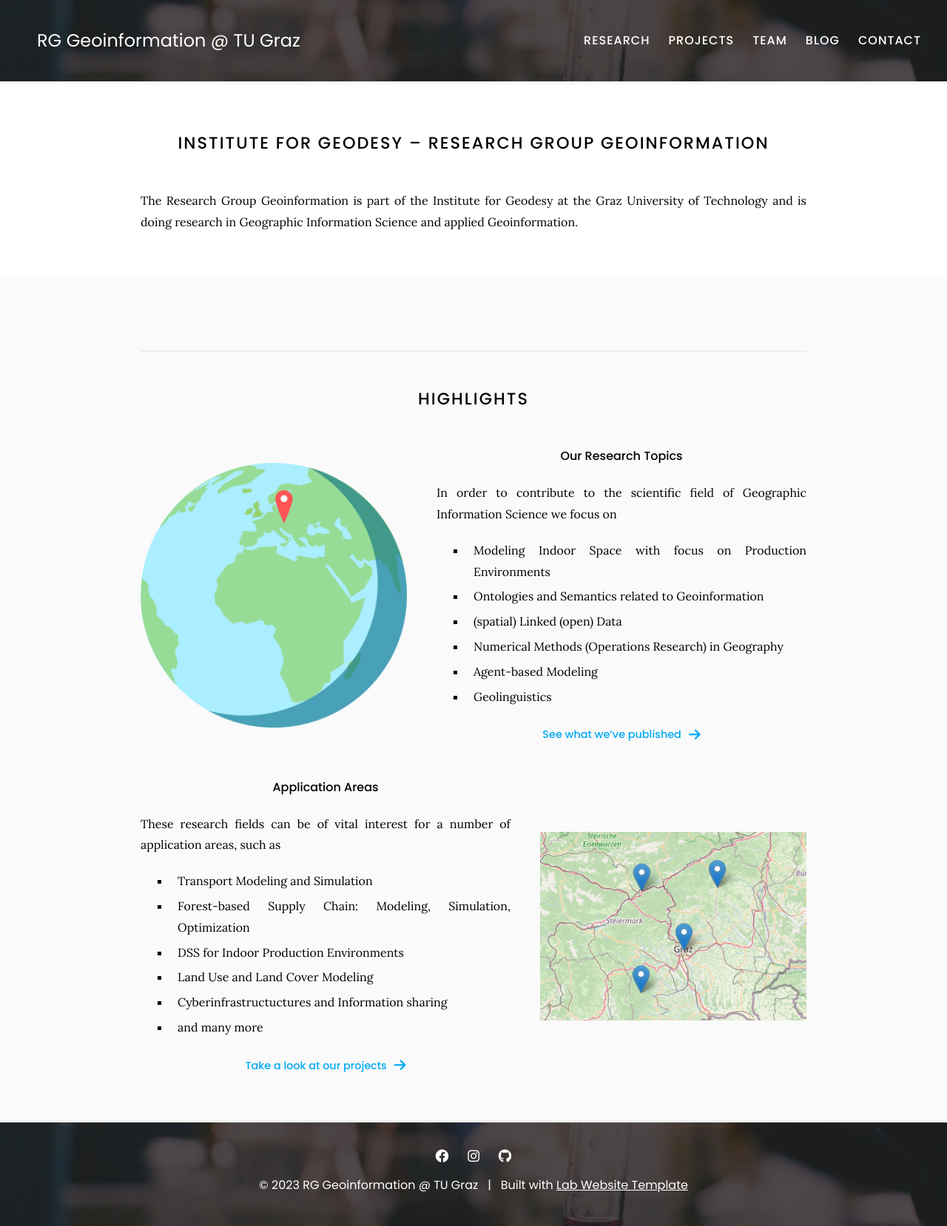
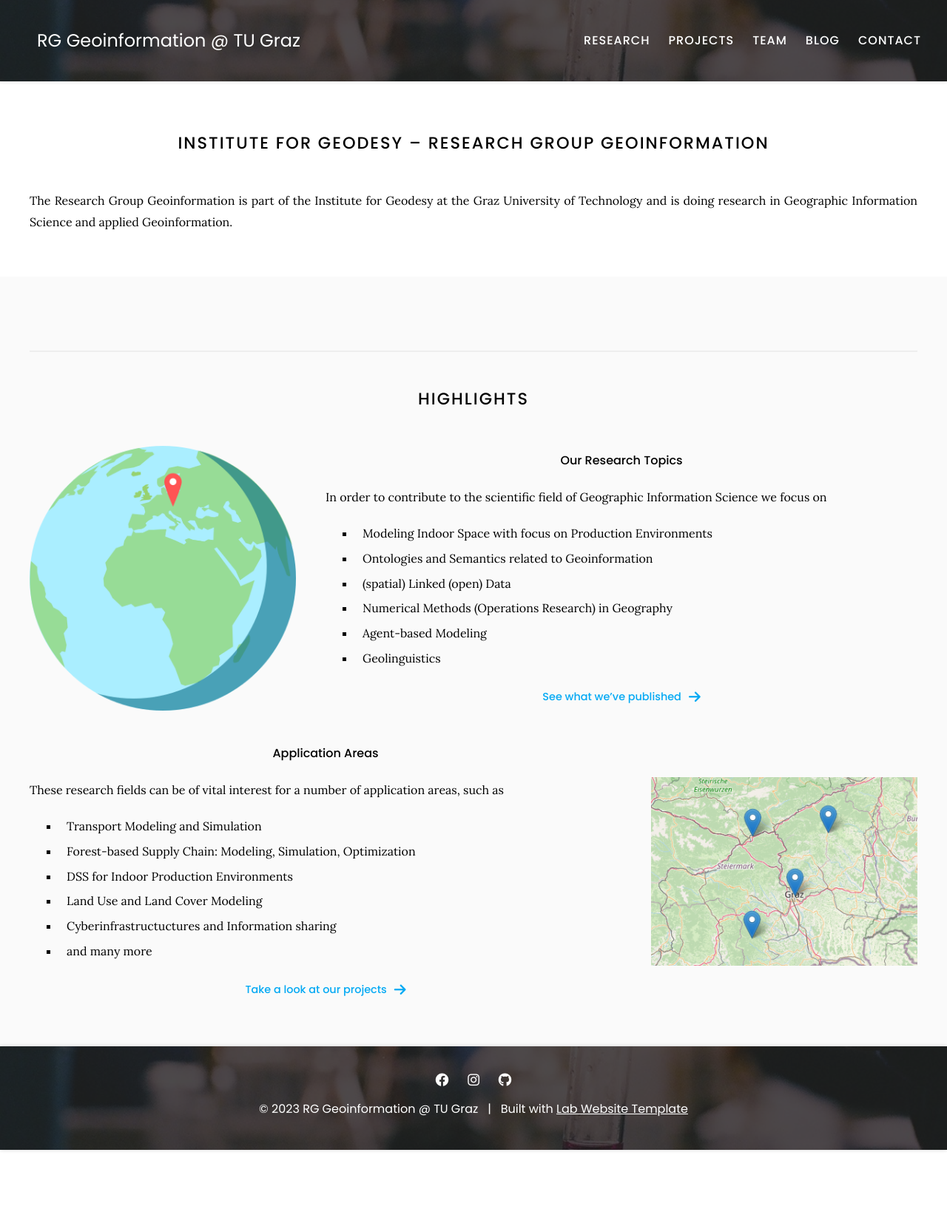
Before and after one commit to Geoinfo-TUGraz/Geoinfo-TUGraz.github.io, a Jekyll site: the page built from index.md, in a window 1280 px wide. Shown: the whole page at 74% size. Built offline with Jekyll 4.4.1, drawn with Linux system fonts in a browser that asks for light colours; after the commit the page ends 1555 px from its top, so only the background shows below that.

Commit message:
Update section.scss

```diff
--- a/css/section.scss
+++ b/css/section.scss
@@ -26,7 +26,7 @@ body {
   section {
     box-sizing: content-box;
     padding: 60px 40px; // fallback
-    padding: 60px Max(40px, calc((100% - #{$page}) / 2));
+    /*padding: 60px Max(40px, calc((100% - #{$page}) / 2));*/
     text-align: center;
 
     &[data-full="true"] {
```
